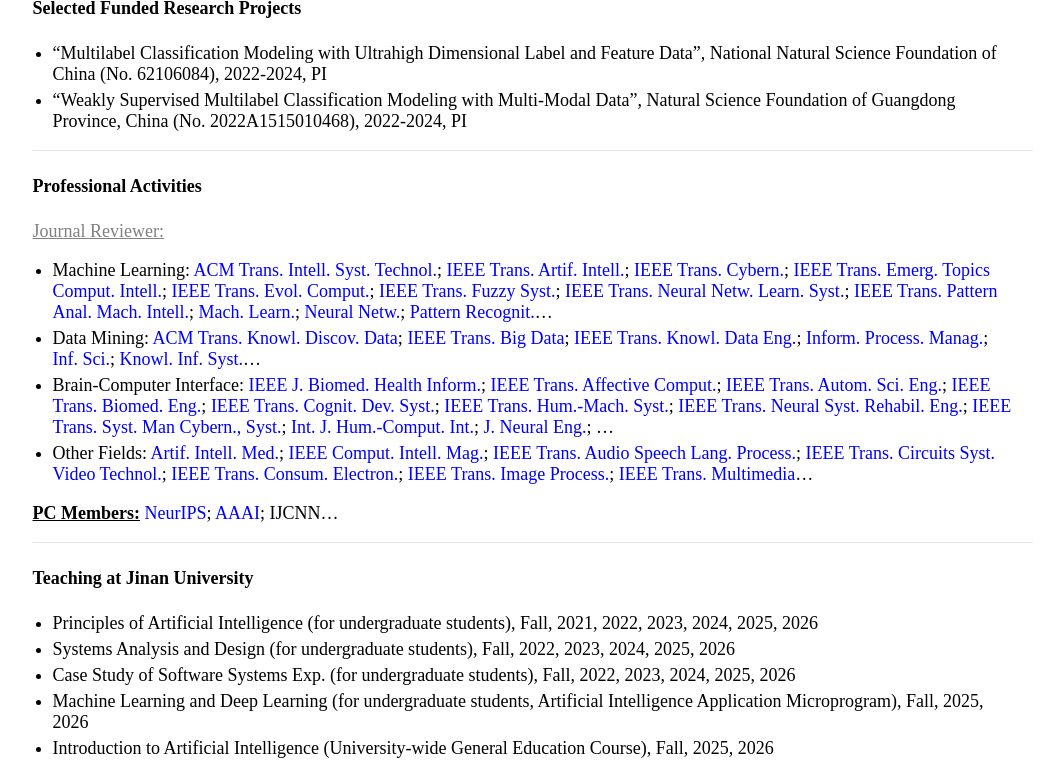
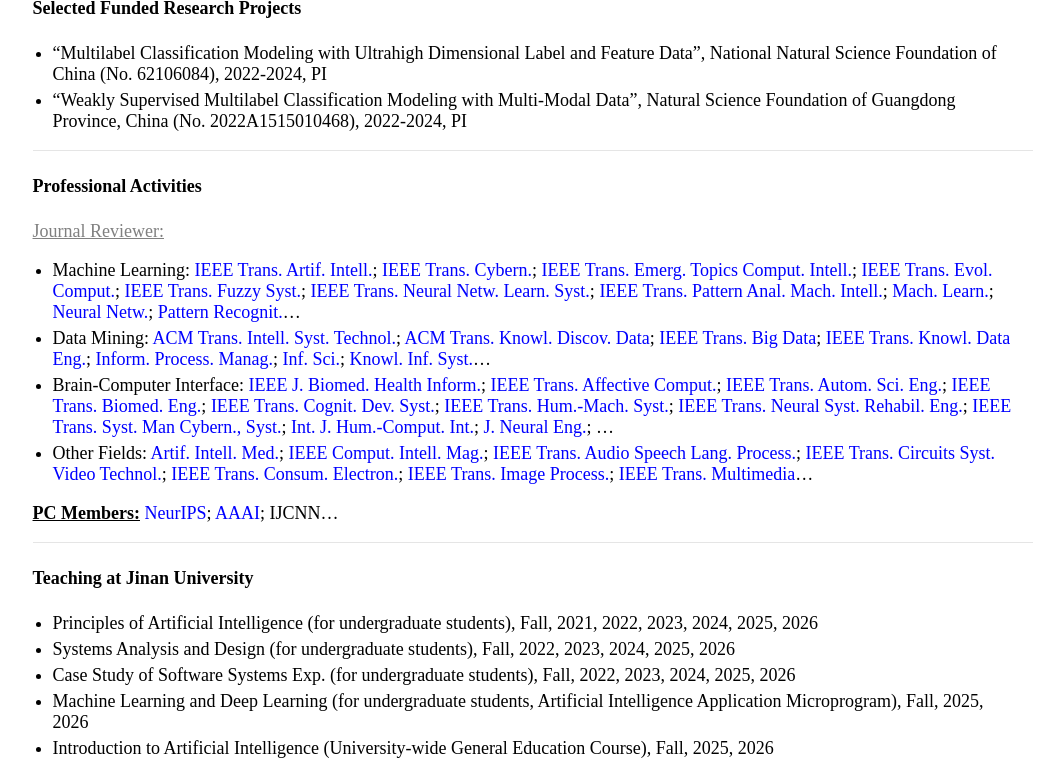
Before and after one commit to jiazhang-ml/jiazhang-ml.github.io, a Jekyll site: the page built from index.md, in a window 1280 px wide and 900 px high, scrolled down 1882 px, cut to the strip 0-773 px from the top of the window. Shown: the whole strip, without its empty margins (107-1171 px from the left). Built offline with Jekyll 4.4.1, drawn with Linux system fonts in a browser that asks for light colours.

```diff
--- a/index.md
+++ b/index.md
@@ -64,8 +64,8 @@ Research Interests: My research interests include *machine learning* and *data m
 #### Professional Activities
 
 <font color="gray"><u>Journal Reviewer:</u></font>
-* Machine Learning: [ACM Trans. Intell. Syst. Technol.](https://mc.manuscriptcentral.com/tist); [IEEE Trans. Artif. Intell.](https://mc.manuscriptcentral.com/tai-ieee); [IEEE Trans. Cybern.](https://mc.manuscriptcentral.com/cyb-ieee); [IEEE Trans. Emerg. Topics Comput. Intell.](https://mc.manuscriptcentral.com/tetci-ieee); [IEEE Trans. Evol. Comput.](https://mc.manuscriptcentral.com/tevc-ieee); [IEEE Trans. Fuzzy Syst.](https://mc.manuscriptcentral.com/tfs-ieee); [IEEE Trans. Neural Netw. Learn. Syst.](https://mc.manuscriptcentral.com/tnnls); [IEEE Trans. Pattern Anal. Mach. Intell.](https://mc.manuscriptcentral.com/tpami-cs); [Mach. Learn.](https://link.springer.com/journal/10994); [Neural Netw.](https://www.editorialmanager.com/neunet/default.aspx); [Pattern Recognit.](https://www.sciencedirect.com/journal/pattern-recognition)...
-* Data Mining: [ACM Trans. Knowl. Discov. Data](https://mc.manuscriptcentral.com/tkdd); [IEEE Trans. Big Data](https://mc.manuscriptcentral.com/tbd-cs); [IEEE Trans. Knowl. Data Eng.](https://mc.manuscriptcentral.com/tkde-cs); [Inform. Process. Manag.](https://www.editorialmanager.com/ipm/default.aspx); [Inf. Sci.](https://www.sciencedirect.com/journal/information-sciences); [Knowl. Inf. Syst.](https://www.springer.com/journal/10115)...
+* Machine Learning: [IEEE Trans. Artif. Intell.](https://mc.manuscriptcentral.com/tai-ieee); [IEEE Trans. Cybern.](https://mc.manuscriptcentral.com/cyb-ieee); [IEEE Trans. Emerg. Topics Comput. Intell.](https://mc.manuscriptcentral.com/tetci-ieee); [IEEE Trans. Evol. Comput.](https://mc.manuscriptcentral.com/tevc-ieee); [IEEE Trans. Fuzzy Syst.](https://mc.manuscriptcentral.com/tfs-ieee); [IEEE Trans. Neural Netw. Learn. Syst.](https://mc.manuscriptcentral.com/tnnls); [IEEE Trans. Pattern Anal. Mach. Intell.](https://mc.manuscriptcentral.com/tpami-cs); [Mach. Learn.](https://link.springer.com/journal/10994); [Neural Netw.](https://www.editorialmanager.com/neunet/default.aspx); [Pattern Recognit.](https://www.sciencedirect.com/journal/pattern-recognition)...
+* Data Mining: [ACM Trans. Intell. Syst. Technol.](https://mc.manuscriptcentral.com/tist); [ACM Trans. Knowl. Discov. Data](https://mc.manuscriptcentral.com/tkdd); [IEEE Trans. Big Data](https://mc.manuscriptcentral.com/tbd-cs); [IEEE Trans. Knowl. Data Eng.](https://mc.manuscriptcentral.com/tkde-cs); [Inform. Process. Manag.](https://www.editorialmanager.com/ipm/default.aspx); [Inf. Sci.](https://www.sciencedirect.com/journal/information-sciences); [Knowl. Inf. Syst.](https://www.springer.com/journal/10115)...
 * Brain-Computer Interface: [IEEE J. Biomed. Health Inform.](https://mc.manuscriptcentral.com/jbhi-embs); [IEEE Trans. Affective Comput.](https://mc.manuscriptcentral.com/taffc-cs); [IEEE Trans. Autom. Sci. Eng.](https://mc.manuscriptcentral.com/t-ase); [IEEE Trans. Biomed. Eng.](https://mc.manuscriptcentral.com/tbme-embs); [IEEE Trans. Cognit. Dev. Syst.](https://mc.manuscriptcentral.com/tcds-ieee); [IEEE Trans. Hum.-Mach. Syst.](https://mc.manuscriptcentral.com/thms); [IEEE Trans. Neural Syst. Rehabil. Eng.](https://mc.manuscriptcentral.com/tnsre-embs); [IEEE Trans. Syst. Man Cybern., Syst.](https://mc.manuscriptcentral.com/systems); [Int. J. Hum.-Comput. Int.](https://mc.manuscriptcentral.com/hihc); [J. Neural Eng.](https://mc04.manuscriptcentral.com/jne-iop); ...
 * Other Fields: [Artif. Intell. Med.](https://www.editorialmanager.com/aiim/Default.aspx); [IEEE Comput. Intell. Mag.](https://mc.manuscriptcentral.com/cim-ieee); [IEEE Trans. Audio Speech Lang. Process.](https://mc.manuscriptcentral.com/tasl-ieee); [IEEE Trans. Circuits Syst. Video Technol.](https://mc.manuscriptcentral.com/tcsvt); [IEEE Trans. Consum. Electron.](https://mc.manuscriptcentral.com/tce-ieee); [IEEE Trans. Image Process.](https://mc.manuscriptcentral.com/tip-ieee); [IEEE Trans. Multimedia](https://mc.manuscriptcentral.com/tmm-ieee)...
 
```
